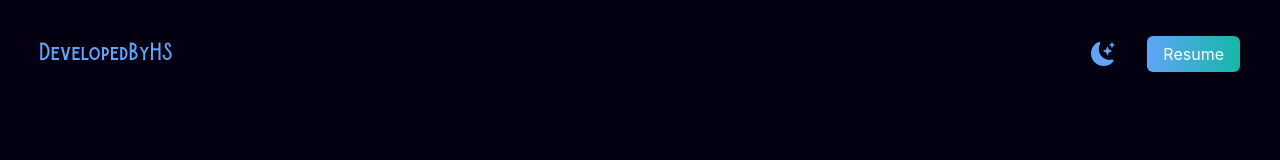
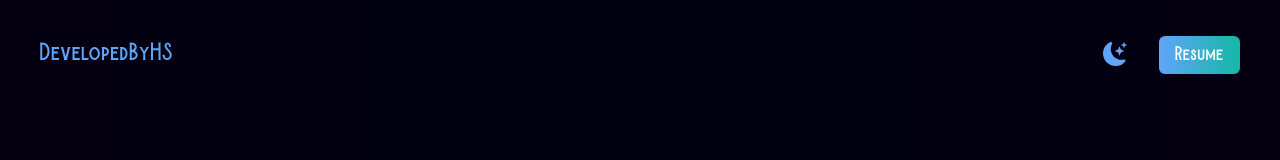
Before and after one commit to HamzaSheikh05/sheikh-portfolio, a React (Create React App) app: page / in a window 1280 px wide. Shown: the top 160 px of the page. Built offline with nearby package versions, Linux system fonts and the light colour scheme.

Commit message:
header modifications done

```diff
--- a/src/components/Header.jsx
+++ b/src/components/Header.jsx
@@ -2,8 +2,8 @@ import { BsFillMoonStarsFill } from "react-icons/bs";
 
 export const Header = ({ darkMode, setDarkMode }) => {
   return (
-    <header className="text-blue-400">
-      <nav className="py-10 px-10 flex justify-between dark:bg-dark-mode dark:text-white">
+    <header className="text-blue-400 py-10 px-10 dark:bg-dark-mode">
+      <nav className="flex justify-between dark:text-white">
         <h1 className="text-xl font-burtons">DevelopedByHS</h1>
         <ul className="flex items-center">
           <li>
@@ -14,8 +14,10 @@ export const Header = ({ darkMode, setDarkMode }) => {
           </li>
           <li>
             <a
-              className="bg-gradient-to-r from-blue-400 to-teal-500 text-white px-4 py-2 rounded-md ml-8"
-              href="http://www.google.com"
+              className="bg-gradient-to-r font-burtons from-blue-400 to-teal-500 text-white px-4 py-2 rounded-md ml-8"
+              href="https://www.linkedin.com/in/hamza-s-287268118"
+              target={"_blank"}
+              rel="noreferrer"
             >
               Resume
             </a>
```
